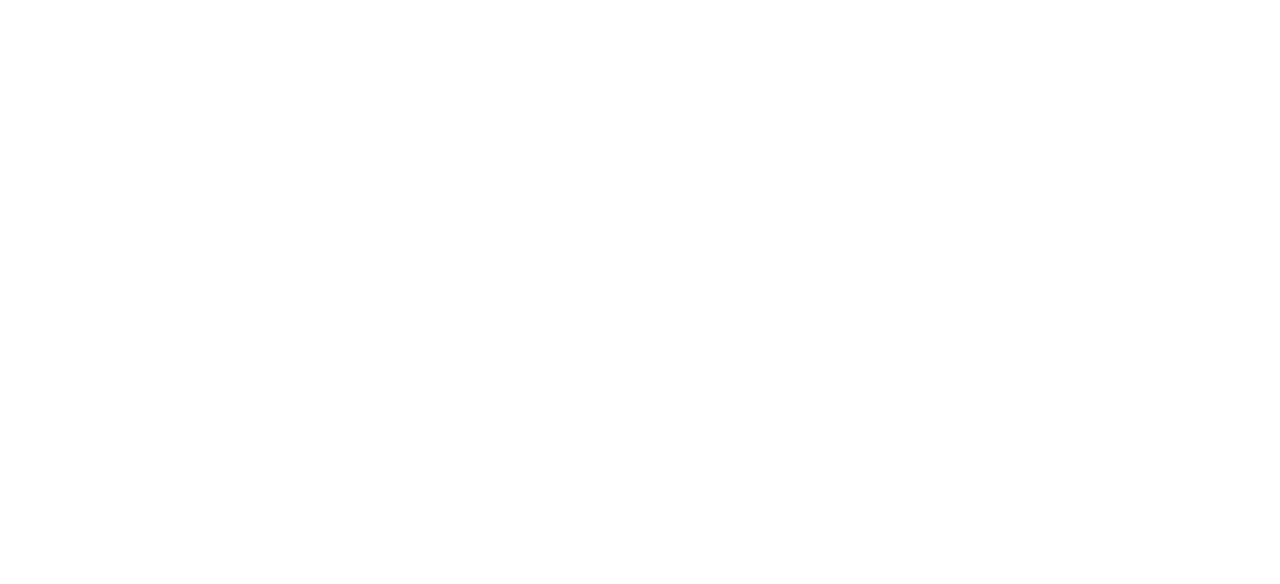
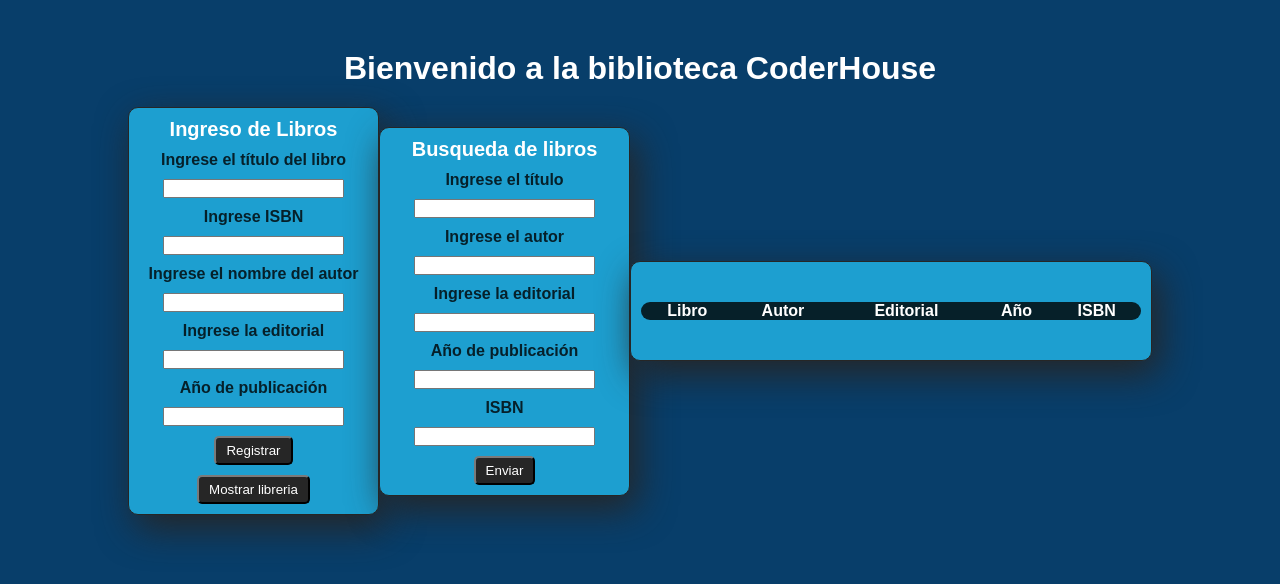
Before and after one commit to Tuchix10/PreEntrega2-DPaula, a website: page index.html in a window 1280 px wide. Drawn offline with Linux system fonts and the light colour scheme.

Commit message:
agregando el codigo

```diff
--- a/config.js
+++ b/config.js
@@ -0,0 +1,62 @@
+const tab = document.getElementById("tab");
+let libreria = [];
+
+class Libro {
+    constructor( titulo , autor , editorial , año , codigo) {
+        this.titulo = titulo;
+        this.autor = autor;
+        this.editorial = editorial;
+        this.anno = año;
+        this.codigo = codigo;
+    }
+}
+
+function validarFormulario(titulo , autor , editorial , anno , codigo) {
+    if (titulo == "" || autor == "" || editorial == "" || anno == "" || codigo == "" ) {
+        alert (`Por favor llenar todos los campos es obligatorio`)
+        return false;
+    }
+    return true;
+}
+
+function validarAño(anno) {
+    if (!isNaN(anno) && anno <= 2023)  {
+        return true;
+    }
+    alert(`Solo se puede introducir valores númericos y el limite es 2023`);
+    return false;
+}
+
+function registrarLibro() {
+    let titulo = document.getElementById("titulo").value;
+    let autor = document.getElementById("autor").value;
+    let editorial = document.getElementById("editorial").value;
+    let anno = document.getElementById("año").value;
+    let codigo = document.getElementById("codigo").value;
+    if (validarAño(anno) && validarFormulario(titulo , autor , editorial , anno , codigo)) {
+        libreria.push(new Libro ( titulo , autor , editorial , anno , codigo ));
+        alert(`Libro registrado con exito`);
+    }
+}
+
+function agregarFila() {
+    for( let libro of libreria) {
+        tab.innerHTML = tab.innerHTML +
+        `<tr>
+            <td>${(libro.titulo)}</td>
+            <td>${(libro.autor)}</td>
+            <td>${(libro.editorial)}</td>
+            <td>${(libro.anno)}</td>
+            <td>${(libro.codigo)}</td>
+        </tr>`;
+    }
+}
+
+function generarTabla () {
+    tab.innerHTML = "";
+    agregarFila();
+}
+
+function consultar() {
+    console.log(libreria);
+}
--- a/index.html
+++ b/index.html
@@ -0,0 +1,97 @@
+<!DOCTYPE html>
+<html lang="en">
+<head>
+    <meta charset="UTF-8">
+    <meta http-equiv="X-UA-Compatible" content="IE=edge">
+    <meta name="viewport" content="width=device-width, initial-scale=1.0">
+    <link rel="stylesheet" href="css/styles.css">
+    <link rel="shortcut icon" href="img/favicon.png" type="image/x-icon">
+    <title>Biblioteca coderhouse</title>
+</head>
+<body>
+    <header>
+        <h1>Bienvenido a la biblioteca CoderHouse</h1>
+    </header>
+    <section class="contenedor-grande">
+        <div class="formulario">
+            <form action="">
+                <div>
+                    <h2>Ingreso de Libros</h2>
+                </div>
+                <div>
+                    <label for="titulo">Ingrese el título del libro</label>
+                    <input type="text" name="" id="titulo">
+                </div>
+                <div>
+                    <label for="codigo">Ingrese ISBN</label>
+                    <input type="text" name="" id="codigo">
+                </div>
+                <div>
+                    <label for="autor">Ingrese el nombre del autor</label>
+                    <input type="text" name="" id="autor">
+                </div>
+                <div>
+                    <label for="editorial">Ingrese la editorial</label>
+                    <input type="text" name="" id="editorial">
+                </div>
+                <div>
+                    <label for="año">Año de publicación</label>
+                    <input type="text" name="" id="año">
+                </div>
+                <div>
+                    <input type="button" value="Registrar" class="boton-enviar" onclick="registrarLibro()">
+                    <input type="button" value="Mostrar libreria" class="boton-enviar" onclick="generarTabla()">
+                </div>
+            </form>
+        </div>
+        <div class="formulario">
+            <div>
+                <h2>Busqueda de libros</h2>
+            </div>
+            <form action="">
+                <div>
+                    <label for="titulo-busqueda">Ingrese el título</label>
+                    <input type="text" name="" id="titulo-busqueda">
+                </div>
+                <div>
+                    <label for="autor-busqueda">Ingrese el autor</label>
+                    <input type="text" name="" id="autor-busqueda">
+                </div>
+                <div>
+                    <label for="editorial-busqueda">Ingrese la editorial</label>
+                    <input type="text" name="" id="editorial-busqueda">
+                </div>
+                <div>
+                    <label for="año-busqueda">Año de publicación</label>
+                    <input type="text" name="" id="año-busqueda">
+                </div>
+                <div>
+                    <label for="isbn-busqueda">ISBN</label>
+                    <input type="text" name="" id="isbn-busqueda">
+                </div>
+                <div>
+                    <input type="button" value="Enviar" class="boton-enviar" onclick="consultar()">
+                </div>
+            </form>
+        </div>
+        <div class="tabla-resultado">
+            <div>
+                <table class="tab">
+                    <thead>
+                        <tr>
+                            <td>Libro</td>
+                            <td>Autor</td>
+                            <td>Editorial</td>
+                            <td>Año</td>
+                            <td>ISBN</td>
+                        </tr>
+                    </thead>
+                    <tbody id="tab">
+                    </tbody>
+                </table>
+            </div>
+        </div>
+    </section> <!--segunda section-->
+    <script src="config.js"></script>
+</body>
+</html>
--- a/scss/_globales.scss
+++ b/scss/_globales.scss
@@ -0,0 +1,27 @@
+* {
+    margin: 0;
+    padding: 0;
+    box-sizing: border-box;
+}
+h1 {
+    color: white;
+    text-align: center;
+    margin-top: 50px;
+    font-family: Arial, Helvetica, sans-serif;
+}
+h2 {
+    color: white;
+    text-align: center;
+    font-family: Arial, Helvetica, sans-serif;
+    font-size: 20px;
+}
+p {
+    color: rgba(0, 0, 0, 0.8);
+    font-weight: bold;
+    font-family: Arial, Helvetica, sans-serif;
+    text-align: center;
+    margin: 10px auto 10px auto;
+}
+body {
+    background-color: #083e6a;
+}
--- a/scss/_index.scss
+++ b/scss/_index.scss
@@ -0,0 +1,79 @@
+.contenedor-grande {
+    display: flex;
+    justify-content: space-around;
+    width: 80%;
+    margin: 20px auto auto auto;
+}
+.formulario {
+    background-color: #1d9fd0;
+    padding: 10px;
+    box-shadow: 7px 13px 37px #262626;
+    border: 1px solid #262626;
+    border-radius: 10px;
+    width: 20vw;
+    margin: auto;
+    label {
+        font-weight: bold;
+        color: rgba(0, 0, 0, 0.8);
+        font-family: Arial, Helvetica, sans-serif;
+        margin: 10px auto auto auto;
+    }
+    div {
+        display: flex;
+        flex-direction: column;
+        input {
+            text-align: center;
+            margin: 10px auto auto auto;
+        }
+    }
+}
+.boton-enviar {
+    margin: 10px auto auto auto;
+    padding: 5px 10px;
+    background-color: #262626;
+    border-color: #262626;
+    color: white;
+    border-radius: 5px;
+}
+.boton-enviar:hover {
+    background-color: #464646;
+    text-decoration: underline;
+    border-color: #464646;
+}
+.tabla-resultado {
+    width: auto;
+    margin: auto;
+    background-color: #1d9fd0;
+    padding: 10px;
+    box-shadow: 7px 13px 37px #262626;
+    border: 1px solid #262626;
+    border-radius: 10px;
+    height: fit-content;
+}
+.tab{
+    border-collapse: collapse;
+    text-align: center;
+    font-family: 'arial';
+    background-color: rgba(0, 0, 0, 0.8);
+    width: 500px;
+    border-radius: 10px;
+    margin: 30px auto 30px auto;
+}
+thead{
+    font-weight: bold;
+}
+td{
+    border-radius: 10px;
+    color: white;
+}
+.calculo-total {
+    grid-area: total;
+    width: auto;
+    margin: auto;
+    background-color: #1d9fd0;
+    padding: 10px;
+    box-shadow: 7px 13px 37px #262626;
+    border: 1px solid #262626;
+    border-radius: 10px;
+    height: fit-content;
+}
--- a/scss/styles.scss
+++ b/scss/styles.scss
@@ -0,0 +1,2 @@
+@import "globales";
+@import "index";
```
Also changed, not shown: css/styles.css, img/favicon.png (added), 1 other file.
